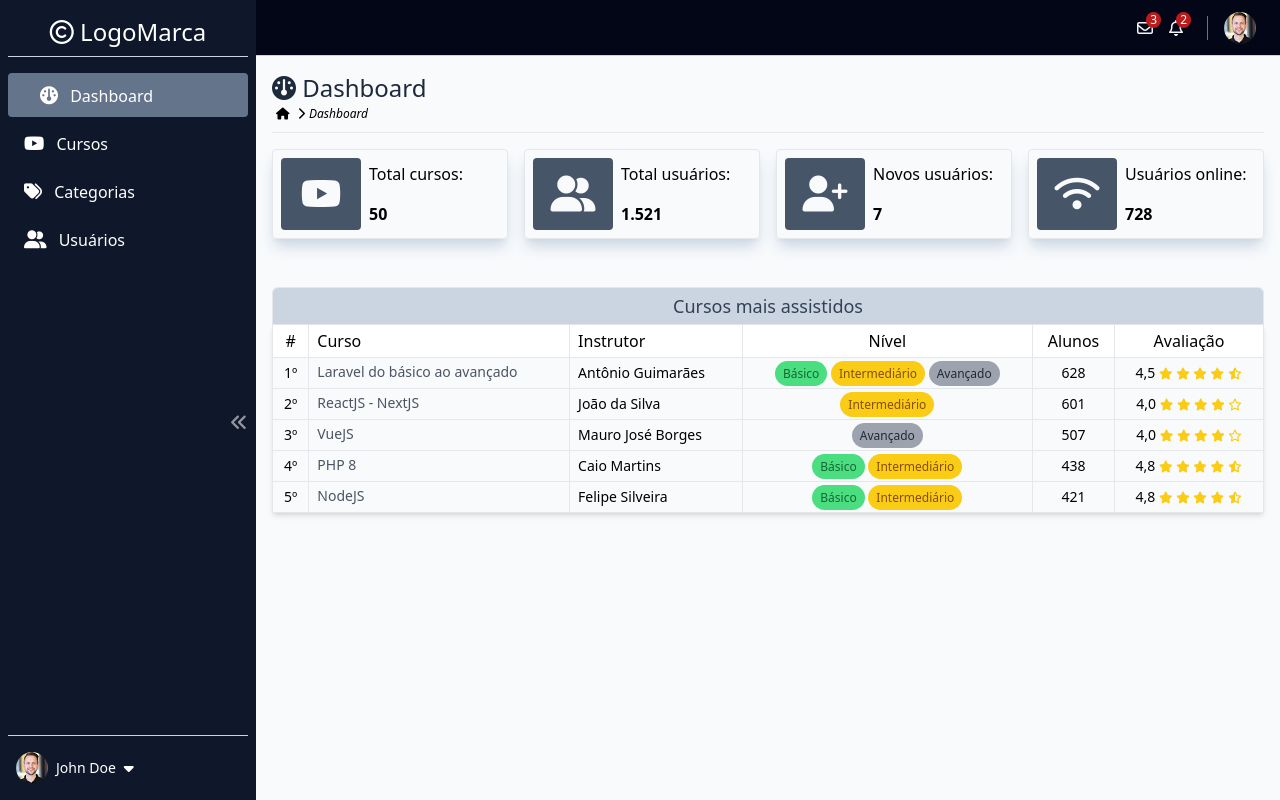
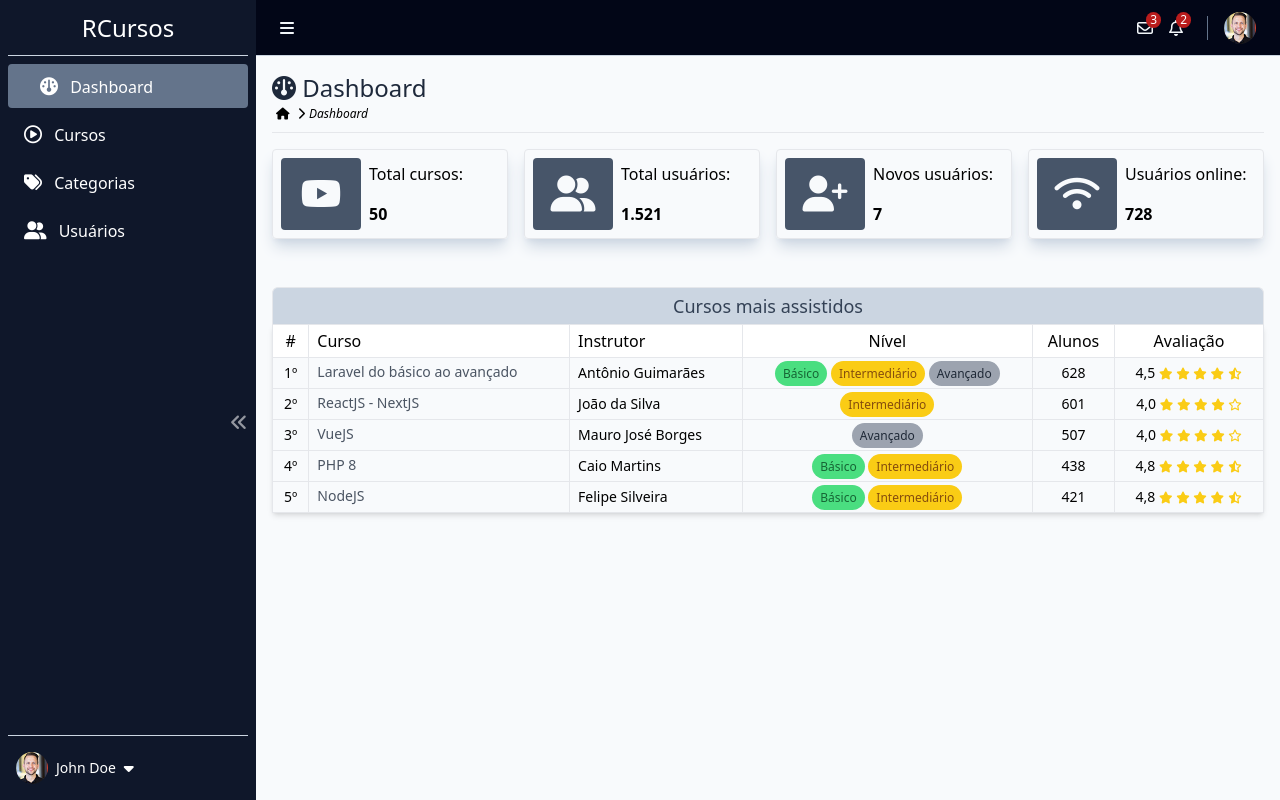
Before and after one commit to risaltte/dashboard-tailwindCSS, a website built with Vite: page index.html in a window 1280 px wide. Both pictures are taken after a click on the button 31 px from the left and 27 px from the top of the page. Built offline with nearby package versions, Linux system fonts and the light colour scheme.

Commit message:
Header improvements

```diff
--- a/index.html
+++ b/index.html
@@ -24,8 +24,8 @@
 		x-show="openSidebar"
 		class="flex flex-col bg-slate-900 text-white w-64 h-screen fixed left-0 top-0 bottom-0 z-10"
 	>
-		<div class="text-2xl border-b border-slate-300 m-2 py-2 text-center">
-			<i class="fa-regular fa-copyright"></i> LogoMarca
+		<div class=" flex items-center justify-center text-2xl border-b border-slate-300 mx-2 py-2 text-center h-14">
+			RCursos
 		</div>
 
 		<div class="flex flex-col flex-1 gap-1 px-2 py-2">
@@ -40,7 +40,7 @@
 				href="#"
 				class="p-2 rounded px-4 hover:pl-8 hover:bg-black/20 transition-all ease-in-out duration-200"
 			>
-				<span class="text-lg font-thin"><i class="fa-brands fa-youtube"></i></span>
+				<span class="text-lg font-thin"><i class="fa-regular fa-circle-play"></i></span>
 				<span class="ml-2">Cursos</span>
 			</a>
 			<a
@@ -109,7 +109,8 @@
 		x-bind:class="{'md:ml-64': openSidebar}"
 	>
 		<header
-			class="fixed top-0 right-0 flex justify-between items-center w-full h-14 p-2 border-b border-slate-300 bg-slate-950 text-slate-100"
+			class="fixed top-0 right-0 left-0 h-14 flex justify-between items-center p-2 border-b border-slate-300 bg-slate-950 text-slate-100"
+			x-bind:class="{'md:ml-64': openSidebar}"
 		>
 			<button
 				@click="toggleSidebar"
@@ -141,7 +142,7 @@
 					</a>
 				</div>
 
-				<div class="flex py-1 items-center gap-2 mx-4 hover:cursor-pointer">
+				<div class="flex py-1 items-center gap-2 mx-4">
 					<img
 						class="w-8 h-8 rounded-full"
 						src="./images/avatar-1.jpg"
```
